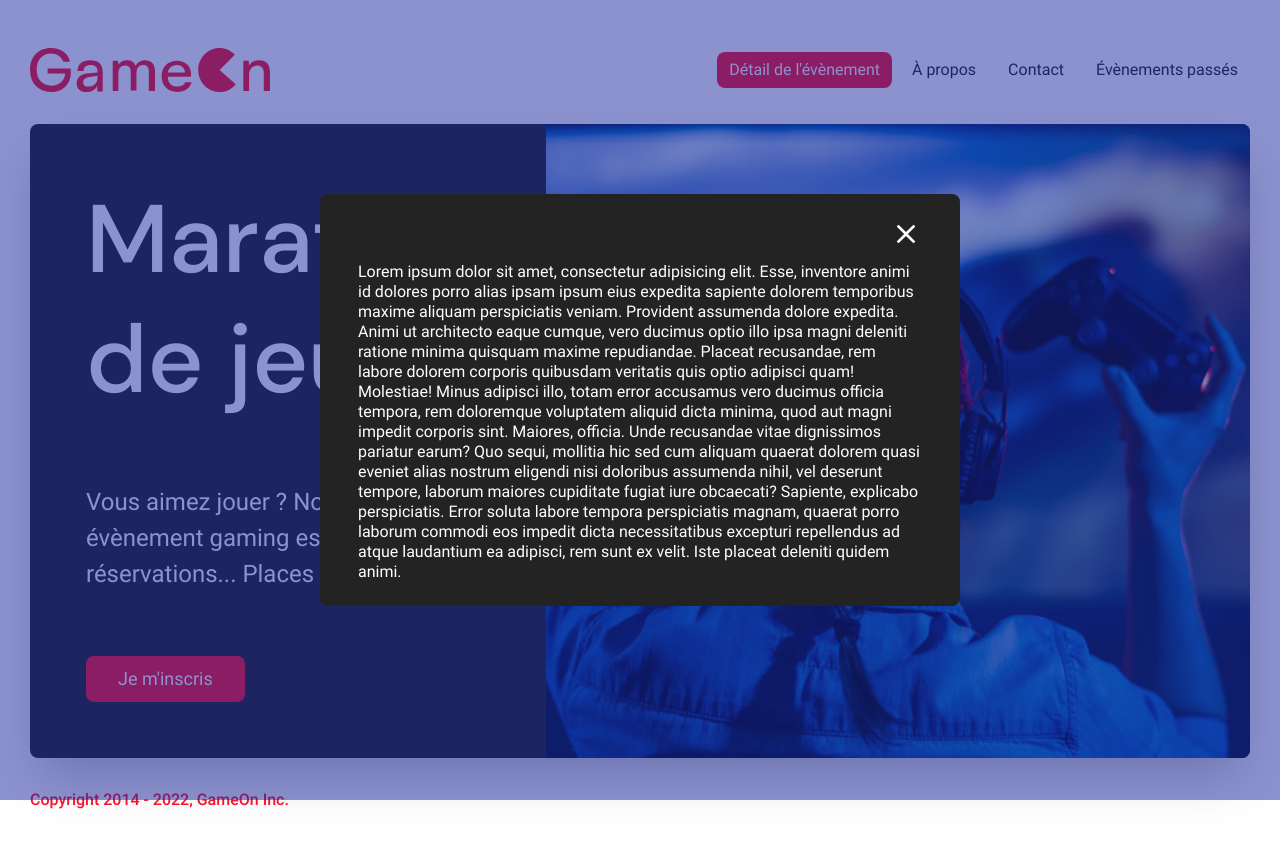
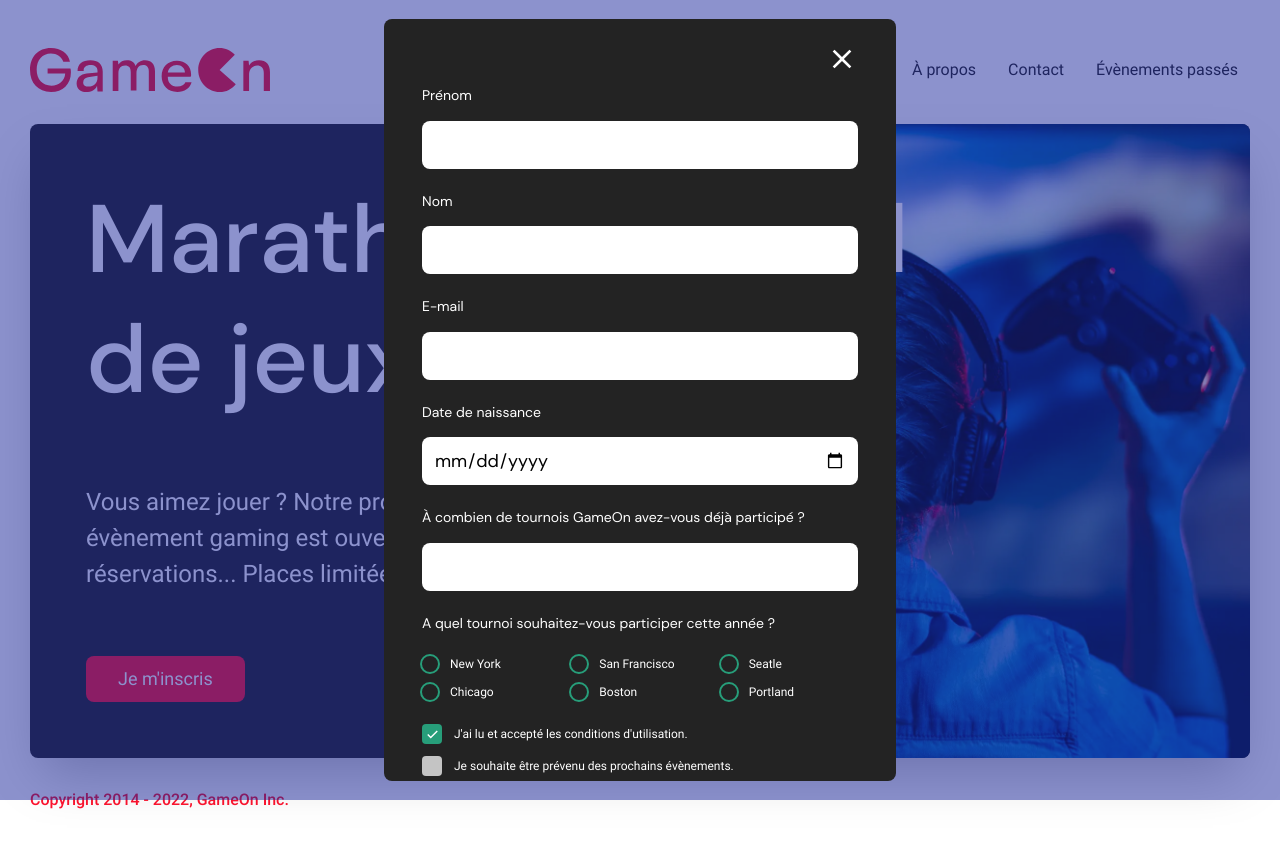
Before and after one commit to alexperronnet/asdsad, a website built with Vite: page index.html in a window 1280 px wide. Both pictures are taken after a click on the button "Je m'inscris". Built offline with nearby package versions, Linux system fonts and the light colour scheme.

Commit message:
Create form

```diff
--- a/index.html
+++ b/index.html
@@ -111,26 +111,177 @@
             </button>
 
             <!-- Form -->
-            <div>
-              Lorem ipsum dolor sit amet, consectetur adipisicing elit. Esse,
-              inventore animi id dolores porro alias ipsam ipsum eius expedita
-              sapiente dolorem temporibus maxime aliquam perspiciatis veniam.
-              Provident assumenda dolore expedita. Animi ut architecto eaque
-              cumque, vero ducimus optio illo ipsa magni deleniti ratione minima
-              quisquam maxime repudiandae. Placeat recusandae, rem labore
-              dolorem corporis quibusdam veritatis quis optio adipisci quam!
-              Molestiae! Minus adipisci illo, totam error accusamus vero ducimus
-              officia tempora, rem doloremque voluptatem aliquid dicta minima,
-              quod aut magni impedit corporis sint. Maiores, officia. Unde
-              recusandae vitae dignissimos pariatur earum? Quo sequi, mollitia
-              hic sed cum aliquam quaerat dolorem quasi eveniet alias nostrum
-              eligendi nisi doloribus assumenda nihil, vel deserunt tempore,
-              laborum maiores cupiditate fugiat iure obcaecati? Sapiente,
-              explicabo perspiciatis. Error soluta labore tempora perspiciatis
-              magnam, quaerat porro laborum commodi eos impedit dicta
-              necessitatibus excepturi repellendus ad atque laudantium ea
-              adipisci, rem sunt ex velit. Iste placeat deleniti quidem animi.
-            </div>
+            <form class="form" name="registration" method="POST" novalidate>
+              <!-- First name -->
+              <label for="firstName" class="form__label">
+                Prénom
+                <input
+                  class="form__input"
+                  type="text"
+                  id="firstName"
+                  name="firstName"
+                  pattern="[a-zA-z]{2,}"
+                  required
+                />
+              </label>
+
+              <!-- Last name -->
+              <label for="lastName" class="form__label">
+                Nom
+                <input
+                  class="form__input"
+                  type="text"
+                  id="lastName"
+                  name="lastName"
+                  pattern="[a-zA-z]{2,}"
+                  required
+                />
+              </label>
+
+              <!-- Email -->
+              <label for="email" class="form__label">
+                E-mail
+                <input
+                  class="form__input"
+                  type="email"
+                  id="email"
+                  name="email"
+                  pattern="[\w\.-]+@[\w\.-]+\.\w{2,4}"
+                  required
+                />
+              </label>
+
+              <!-- Date of birth -->
+              <label for="dateOfBirth" class="form__label">
+                Date de naissance
+                <input
+                  class="form__input"
+                  type="date"
+                  id="dateOfBirth"
+                  name="dateOfBirth"
+                  required
+                />
+              </label>
+
+              <!-- Participation count -->
+              <label for="participationCount" class="form__label">
+                À combien de tournois GameOn avez-vous déjà participé ?
+                <input
+                  class="form__input"
+                  type="number"
+                  id="participationCount"
+                  name="participationCount"
+                  min="0"
+                  max="99"
+                  required
+                />
+              </label>
+
+              <!-- Location tournament -->
+              <fieldset class="form__fieldset">
+                <legend class="form__legend">
+                  A quel tournoi souhaitez-vous participer cette année ?
+                </legend>
+
+                <div class="form__radio-group">
+                  <!-- City #1 -->
+                  <label for="location1" class="form__label-radio">
+                    <input
+                      class="form__input-radio"
+                      type="radio"
+                      id="location1"
+                      name="locationTournament"
+                    />
+                    New York
+                  </label>
+
+                  <!-- City #2 -->
+                  <label for="location2" class="form__label-radio">
+                    <input
+                      class="form__input-radio"
+                      type="radio"
+                      id="location2"
+                      name="locationTournament"
+                    />
+                    San Francisco
+                  </label>
+
+                  <!-- City #3 -->
+                  <label for="location3" class="form__label-radio">
+                    <input
+                      class="form__input-radio"
+                      type="radio"
+                      id="location3"
+                      name="locationTournament"
+                    />
+                    Seatle
+                  </label>
+
+                  <!-- City #4 -->
+                  <label for="location4" class="form__label-radio">
+                    <input
+                      class="form__input-radio"
+                      type="radio"
+                      id="location4"
+                      name="locationTournament"
+                    />
+                    Chicago
+                  </label>
+
+                  <!-- City #5 -->
+                  <label for="location5" class="form__label-radio">
+                    <input
+                      class="form__input-radio"
+                      type="radio"
+                      id="location5"
+                      name="locationTournament"
+                    />
+                    Boston
+                  </label>
+
+                  <!-- City #6 -->
+                  <label for="location6" class="form__label-radio">
+                    <input
+                      class="form__input-radio"
+                      type="radio"
+                      id="location6"
+                      name="locationTournament"
+                    />
+                    Portland
+                  </label>
+                </div>
+              </fieldset>
+
+              <!-- Term & nofications -->
+              <div class="form__checkbox-group">
+                <!-- Term -->
+                <label for="term" class="form__label-checkbox">
+                  <input
+                    class="form__input-checkbox"
+                    type="checkbox"
+                    name="term"
+                    id="term"
+                    checked
+                    required
+                  />
+                  J'ai lu et accepté les conditions d'utilisation.
+                </label>
+
+                <!-- Notification -->
+                <label for="notification" class="form__label-checkbox">
+                  <input
+                    class="form__input-checkbox"
+                    type="checkbox"
+                    name="notification"
+                    id="notification"
+                  />
+                  Je souhaite être prévenu des prochains évènements.
+                </label>
+              </div>
+
+              <!-- Submit button -->
+              <input type="submit" value="C'est parti" class="form__submit" />
+            </form>
           </div>
         </dialog>
       </main>
--- a/src/scripts/main.js
+++ b/src/scripts/main.js
@@ -4,4 +4,5 @@ import "/src/styles/main.scss"
 // Import modules
 import "/src/scripts/modules/navbar"
 import "/src/scripts/modules/modal"
+import "/src/scripts/modules/form"
 import "/src/scripts/modules/footer"
--- a/src/scripts/modules/modal.js
+++ b/src/scripts/modules/modal.js
@@ -13,7 +13,7 @@ const closingModal = () => {
     () => {
       modal.removeAttribute("isClosing")
       modal.close()
-      // Restaure body scrolling
+      // Restore body scrolling
       body.removeAttribute("no-scroll")
     },
     { once: true }
--- /dev/null
+++ b/src/styles/layout/_form.scss
@@ -0,0 +1,113 @@
+@use "/src/styles/abstracts/variables" as *;
+
+.form {
+  display: flex;
+  flex-direction: column;
+  gap: 24rem;
+}
+
+.form__fieldset {
+  display: flex;
+  flex-direction: column;
+  border: 0;
+}
+
+.form__legend {
+  font-family: $ff-heading;
+  margin-bottom: 24rem;
+  font-size: 14rem;
+}
+
+.form__radio-group {
+  display: grid;
+  grid-template-columns: repeat(3, minmax(0, 1fr));
+  gap: 12rem;
+
+  @media (max-width: 448px) {
+    grid-template-columns: repeat(2, minmax(0, 1fr));
+  }
+}
+
+.form__checkbox-group {
+  display: flex;
+  flex-direction: column;
+  gap: 12rem;
+}
+
+.form__label {
+  display: flex;
+  flex-direction: column;
+  gap: 16rem;
+  font-size: 14rem;
+  font-family: $ff-heading;
+  cursor: pointer;
+}
+
+.form__label-radio,
+.form__label-checkbox {
+  display: flex;
+  align-items: center;
+  gap: 12rem;
+  cursor: pointer;
+  font-size: 12rem;
+  width: fit-content;
+}
+
+.form__input {
+  height: 48rem;
+  padding: 8rem 12rem;
+  border-radius: 8rem;
+  border: 0;
+  font-size: 18rem;
+}
+
+.form__input:focus-visible {
+  outline: 2rem solid $color-blue;
+  outline-offset: 2rem;
+}
+
+.form__input-radio {
+  appearance: none;
+  width: 16rem;
+  aspect-ratio: 1 / 1;
+  border-radius: 50%;
+  outline: 2rem solid $color-green;
+}
+
+.form__input-radio:checked {
+  background-color: $color-green;
+  border: 2rem solid $color-gray-dark;
+}
+
+.form__input-checkbox {
+  appearance: none;
+  width: 20rem;
+  aspect-ratio: 1;
+  background-color: $color-gray-light;
+  border-radius: 4rem;
+}
+
+.form__input-checkbox:checked {
+  background-color: $color-green;
+  background-image: url("/src/assets/icon-check-white.svg");
+  background-size: 85%;
+  background-repeat: no-repeat;
+  background-position: center;
+}
+
+.form__submit {
+  font-size: 14rem;
+  color: $color-white;
+  background-color: $color-red;
+  border: 0;
+  padding: 12rem 56rem;
+  border-radius: 8rem;
+  width: fit-content;
+  place-self: center;
+  cursor: pointer;
+  transition: background-color 200ms linear;
+}
+
+.form__submit:hover {
+  background-color: $color-blue;
+}
--- a/src/styles/layout/_modal.scss
+++ b/src/styles/layout/_modal.scss
@@ -2,14 +2,15 @@
 
 .modal {
   all: revert;
-  max-width: 640rem;
+  max-width: 512rem;
+  width: 100%;
   padding: 0;
   border: none;
   color: $color-white;
   background-color: $color-gray-dark;
   border-radius: 8rem;
 
-  @media (max-width: 640px) {
+  @media (max-width: 512px) {
     border-radius: 0;
     min-height: 100vh;
     height: 100%;
--- a/src/styles/main.scss
+++ b/src/styles/main.scss
@@ -9,4 +9,5 @@
 @use "/src/styles/layout/header";
 @use "/src/styles/layout/hero";
 @use "/src/styles/layout/modal";
+@use "/src/styles/layout/form";
 @use "/src/styles/layout/footer";
```
Also changed, not shown: src/assets/icon-check-white.svg (added), src/assets/icon-check.svg (deleted), src/scripts/modules/form.js (added).
